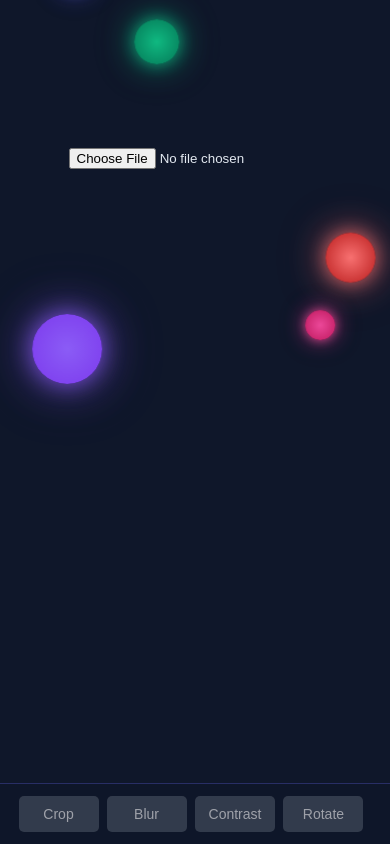
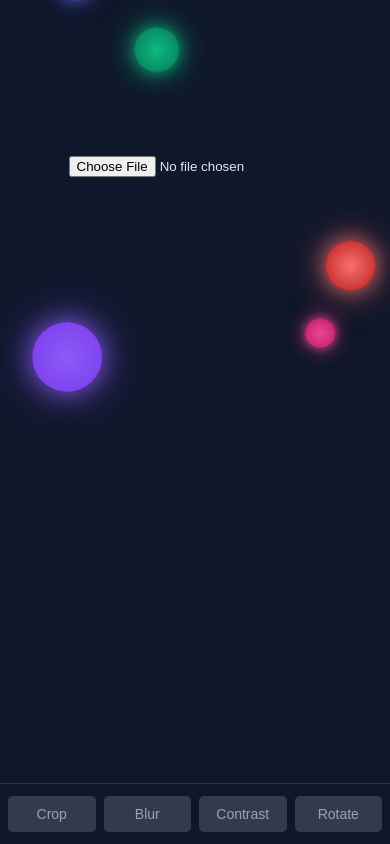
Before and after one commit to aehnz/PHOTO-EDITOR, a React (Vite) app: page / in a window 390 px wide. Shown: the top 844 px of the page. Built offline with nearby package versions, Linux system fonts and the light colour scheme.

Commit message:
removed the horizontal scroll bar from the mobile view in blur and contrast modes.

```diff
--- a/src/App.css
+++ b/src/App.css
@@ -621,12 +621,23 @@
 
 /* Mobile responsive styles */
 @media (max-width: 640px) {
+  /* Prevent horizontal scrolling */
+  html, body {
+    overflow-x: hidden;
+    max-width: 100vw;
+  }
+
   .btn {
-    padding: 0.75rem 1rem 0.75rem 0.5rem;
+    padding: 0.75rem 0.5rem;
     gap: 0.5rem;
     max-height: 8rem;
     overflow-y: auto;
+    overflow-x: hidden;
     flex-direction: column;
+    width: 100vw;
+    box-sizing: border-box;
+    left: 0;
+    right: 0;
   }
 
   /* 2x2 grid for main editing buttons */
@@ -636,35 +647,36 @@
     grid-template-rows: 1fr 1fr;
     gap: 0.5rem;
     width: 100%;
-    max-width: 350px;
+    max-width: calc(100vw - 1rem);
     margin: 0 auto;
+    box-sizing: border-box;
   }
 
   .blur-controls {
     margin: 0.25rem 0;
-    padding: 0.5rem 0.75rem;
-    gap: 0.5rem;
-    width: 100%;
+    padding: 0.5rem;
+    gap: 0.25rem;
+    width: calc(100vw - 1rem);
     max-width: none;
-    flex-direction: row;
-    align-items: center;
-    justify-content: space-between;
+    flex-direction: column;
+    align-items: stretch;
     background-color: rgba(99, 102, 241, 0.08);
-    /* Add margin from right edge */
-    margin-right: 0.5rem;
+    box-sizing: border-box;
+    margin: 0.25rem auto;
   }
 
   .blur-label {
     font-size: 0.75rem;
     margin: 0;
-    white-space: nowrap;
-    min-width: fit-content;
+    text-align: center;
+    width: 100%;
   }
 
   .blur-slider {
-    width: 120px;
+    width: 100%;
+    max-width: none;
     height: 6px;
-    flex-shrink: 1;
+    margin: 0;
   }
 
   .blur-slider::-webkit-slider-thumb {
@@ -679,29 +691,29 @@
 
   .contrast-controls {
     margin: 0.25rem 0;
-    padding: 0.5rem 0.75rem;
-    gap: 0.5rem;
-    width: 100%;
+    padding: 0.5rem;
+    gap: 0.25rem;
+    width: calc(100vw - 1rem);
     max-width: none;
-    flex-direction: row;
-    align-items: center;
-    justify-content: space-between;
+    flex-direction: column;
+    align-items: stretch;
     background-color: rgba(16, 185, 129, 0.08);
-    /* Add margin from right edge */
-    margin-right: 0.5rem;
+    box-sizing: border-box;
+    margin: 0.25rem auto;
   }
 
   .contrast-label {
     font-size: 0.75rem;
     margin: 0;
-    white-space: nowrap;
-    min-width: fit-content;
+    text-align: center;
+    width: 100%;
   }
 
   .contrast-slider {
-    width: 120px;
+    width: 100%;
+    max-width: none;
     height: 6px;
-    flex-shrink: 1;
+    margin: 0;
   }
 
   .contrast-slider::-webkit-slider-thumb {
@@ -717,16 +729,17 @@
   .button {
     padding: 0.5rem 0.75rem;
     font-size: 0.875rem;
-    min-width: 5rem;
-    flex-shrink: 0;
+    min-width: auto;
+    flex: 1;
+    max-width: calc(50vw - 1rem);
+    box-sizing: border-box;
   }
 
-  /* Create a button row for blur mode */
   .button-row {
-    display: flex;
     gap: 0.5rem;
-    justify-content: center;
-    width: 100%;
+    width: calc(100vw - 1rem);
+    margin: 0 auto;
+    box-sizing: border-box;
   }
 }
 
```
